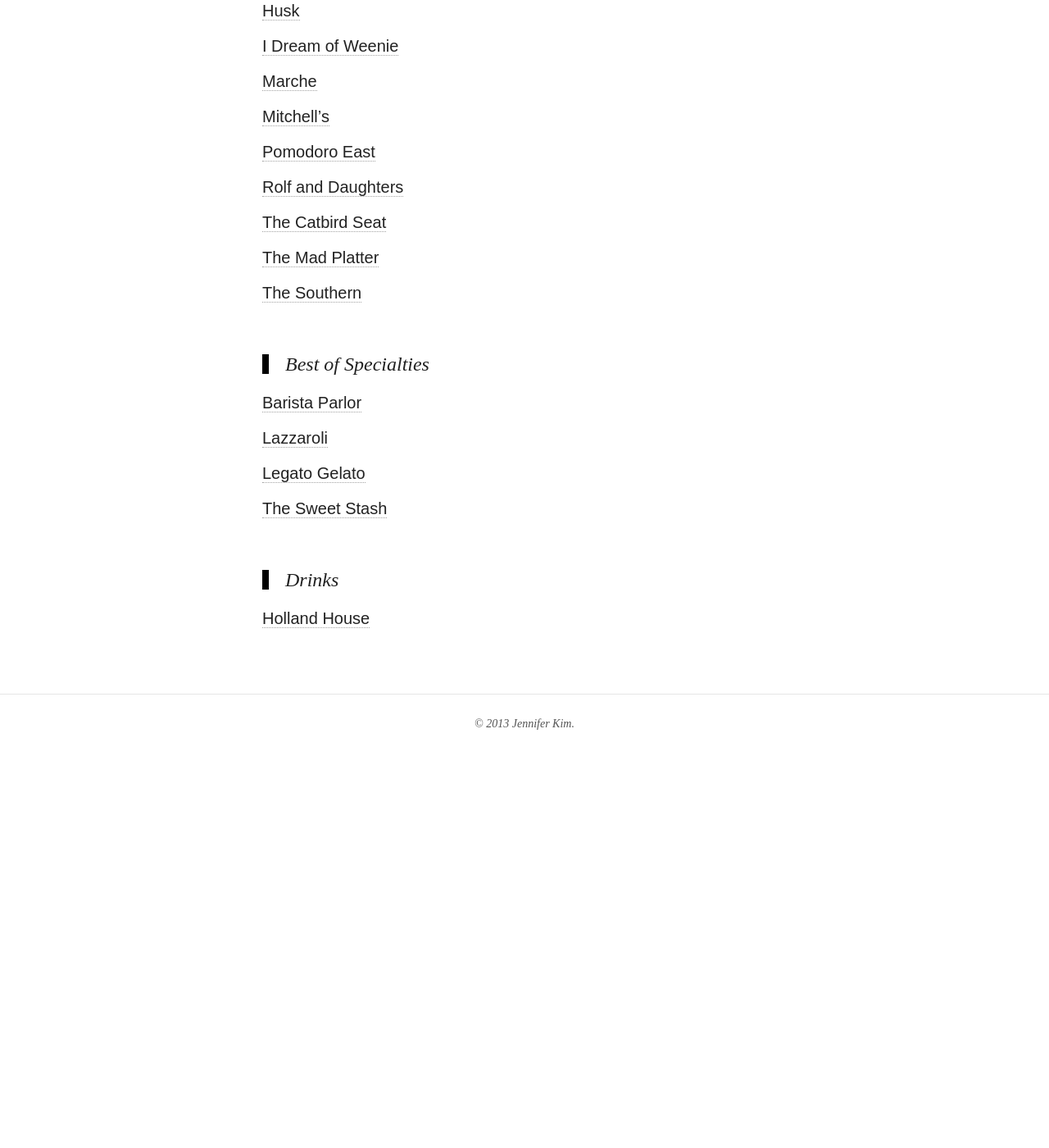
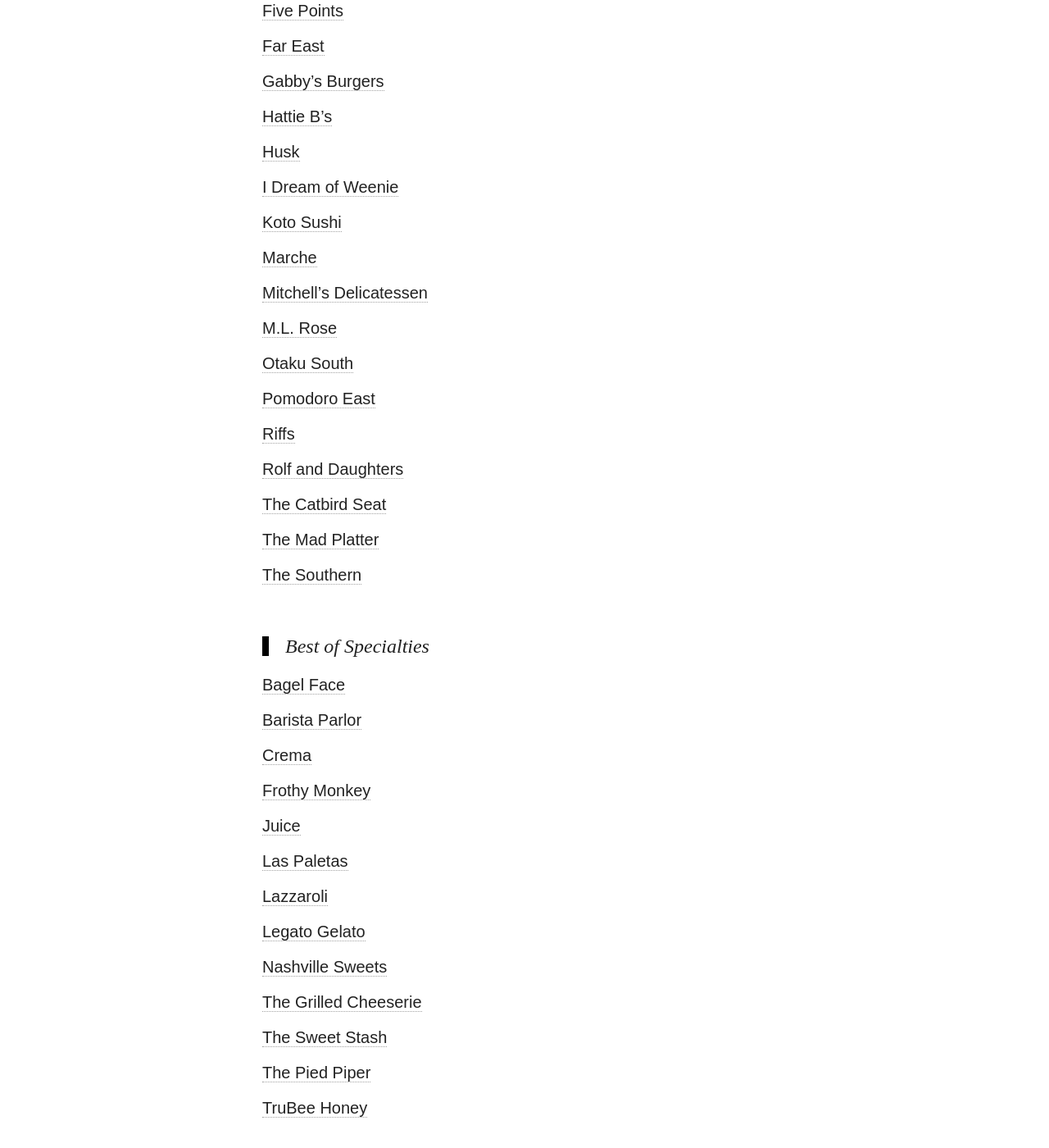
Before and after one commit to ahungryhipster/ahungryhipster.github.io, a Jekyll site: the page built from places.md, in a window 1280 px wide and 1400 px high, scrolled down 938 px. Shown: the whole window at 82% size. Built offline with Jekyll 4.4.1, drawn with Linux system fonts in a browser that asks for light colours; nearby versions of some CDN libraries; before the commit the page ends 1931 px from its top, so only the background shows below that; some of the changed text lies outside the part shown.

Commit message:
added restaurants

```diff
--- a/places.md
+++ b/places.md
@@ -24,11 +32,19 @@
 
 <a href="http://www.yelp.com/biz/i-dream-of-weenie-nashville">I Dream of Weenie</a>
 
+<a href="http://www.kotosushibar.com">Koto Sushi</a>
+
 <a href="http://www.marcheartisanfoods.com">Marche</a>
 
-<a href="http://www.mitchelldeli.com">Mitchell's</a>
+<a href="http://www.mitchelldeli.com">Mitchell's Delicatessen</a>
+
+<a href="http://ml-rose.com">M.L. Rose</a>
+
+<a href="http://otakusouth.com">Otaku South</a>
 
 <a href="http://pomodoroeast.com">Pomodoro East</a>
+
+<a href="http://www.riffstruck.com">Riffs</a>
 
 <a href="http://rolfanddaughters.com">Rolf and Daughters</a>
 
@@ -42,16 +58,36 @@
 
 >Best of Specialties
 
+<a href="http://www.bagelfacebakery.com">Bagel Face</a>
+
 <a href="http://www.baristaparlor.com">Barista Parlor</a>
+
+<a href="http://www.crema-coffee.com">Crema</a>
+
+<a href="http://frothymonkey.com">Frothy Monkey</a>
+
+<a href="http://www.thejuicenashville.com">Juice</a>
+
+<a href="http://www.yelp.com/biz/las-paletas-gourmet-popsicles-nashville">Las Paletas</a>
 
 <a href="http://www.lazzaroli.com">Lazzaroli</a>
 
 <a href="http://legatogelato.com">Legato Gelato</a>
 
+<a href="https://nashvillesweets.com">Nashville Sweets</a>
+
+<a href="http://thegrilledcheeserietruck.com">The Grilled Cheeserie</a>
+
 <a href="http://thesweetstash.com">The Sweet Stash</a>
+
+<a href="http://www.thepiedpipercreamery.com">The Pied Piper</a>
+
+<a href="http://www.trubeehoney.com">TruBee Honey</a>
 
 <br>
 
 >Drinks
 
 <a href="http://www.hollandhousebarandrefuge.com">Holland House</a>
+
+<a href="http://www.thepattersonnashville.com">The Patterson House</a>
```
Also changed, not shown: other parts of places.md (+8 -0 lines).
